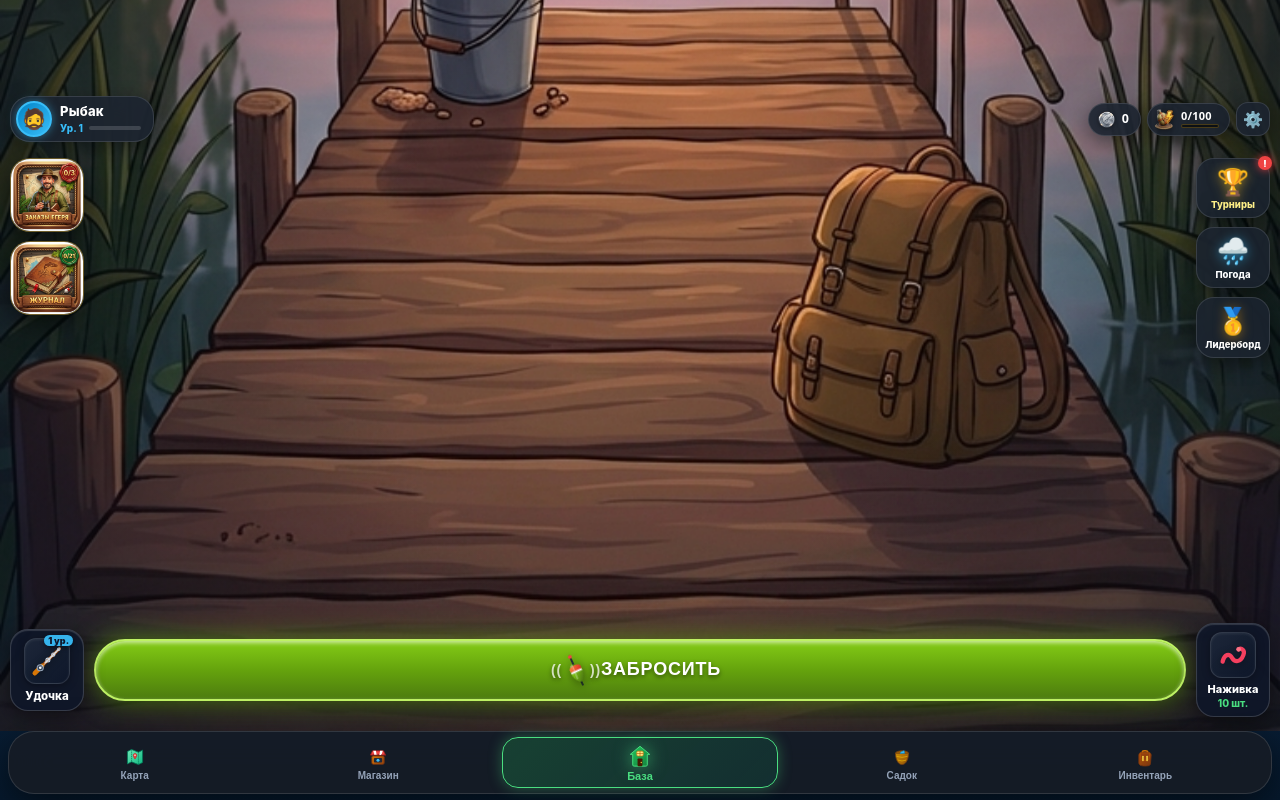
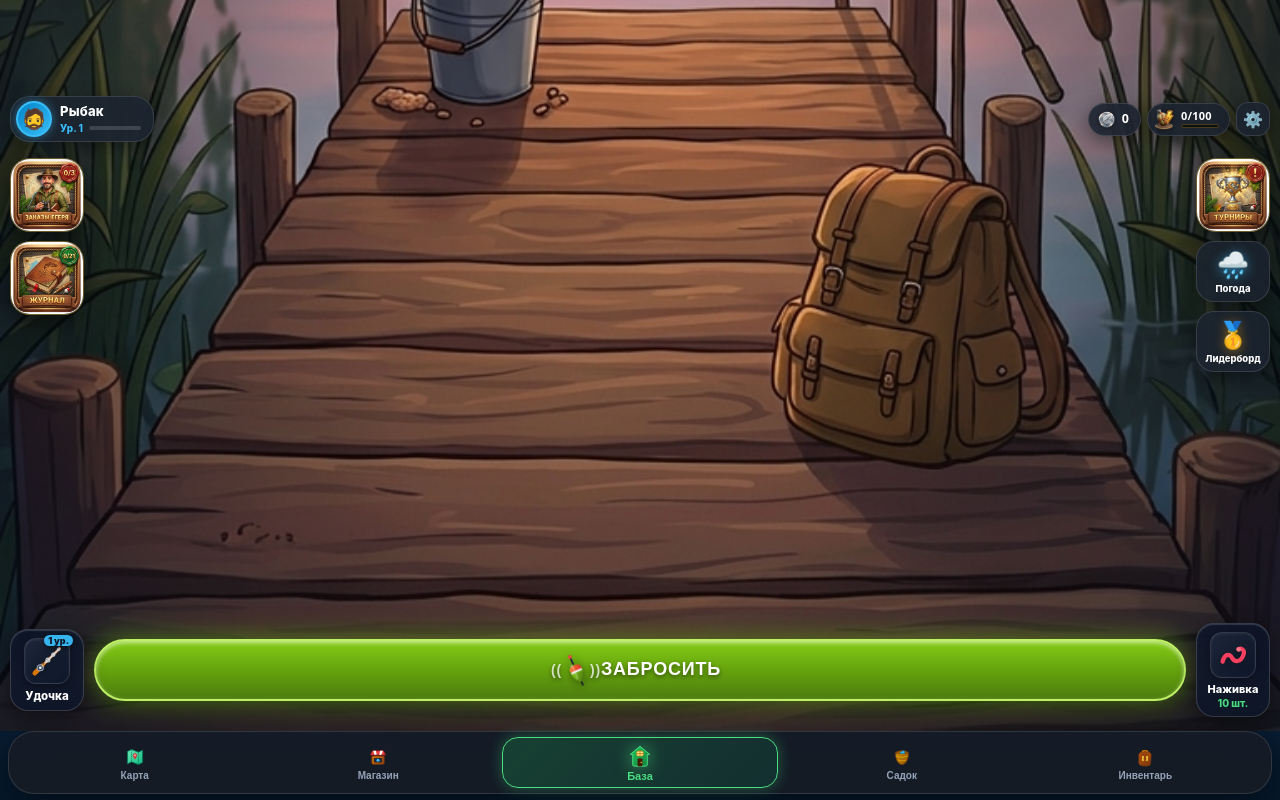
Before and after one commit to tourist217/fishing-game, a React (Vite) app: page / in a window 1280 px wide. Built offline with nearby package versions, Linux system fonts and the light colour scheme.

Commit message:
feat(ui): add new 3D stylized Tournaments button and modal icon (v1.5.6.8)

```diff
--- a/src/components/HomeScreen.tsx
+++ b/src/components/HomeScreen.tsx
@@ -718,56 +718,27 @@ export const HomeScreen = ({
             onClick={() => setActiveModal('tournament')}
             style={{
               width: '74px',
-              background: 'rgba(28, 36, 48, 0.85)',
-              backdropFilter: 'blur(16px)',
-              WebkitBackdropFilter: 'blur(16px)',
-              border: '1.5px solid rgba(255, 255, 255, 0.12)',
-              borderRadius: '18px',
-              padding: '7px 4px 6px 4px',
-              display: 'flex',
-              flexDirection: 'column',
-              alignItems: 'center',
+              height: '74px',
+              borderRadius: '20px',
               cursor: 'pointer',
-              boxShadow: '0 6px 20px rgba(0, 0, 0, 0.45)',
               position: 'relative',
+              boxShadow: '0 8px 24px rgba(0, 0, 0, 0.55)',
               transition: 'transform 0.12s ease',
-            }}
-          >
-            <span
-              style={{
-                position: 'absolute',
-                top: '-3px',
-                right: '-3px',
-                width: '14px',
-                height: '14px',
-                borderRadius: '50%',
-                background: '#ef4444',
-                color: '#fff',
-                fontSize: '9px',
-                fontWeight: 900,
-                display: 'flex',
-                alignItems: 'center',
-                justifyContent: 'center',
-                boxShadow: '0 0 8px rgba(239, 68, 68, 0.9)',
-              }}
-            >
-              !
-            </span>
-            <div style={{ fontSize: '26px', filter: 'drop-shadow(0 2px 6px rgba(251, 191, 36, 0.6))' }}>
-              🏆
-            </div>
-            <div
-              style={{
-                fontSize: '9.5px',
-                fontWeight: 800,
-                color: '#fef08a',
-                marginTop: '3px',
-                textAlign: 'center',
-                lineHeight: 1.15,
-              }}
-            >
-              Турниры
-            </div>
+              overflow: 'hidden',
+              background: '#152232',
+              border: '1.5px solid rgba(251, 191, 36, 0.4)',
+            }}
+          >
+            <img
+              src="/assets/icons/tournaments.png"
+              alt="Турниры"
+              style={{
+                width: '100%',
+                height: '100%',
+                objectFit: 'cover',
+                display: 'block',
+              }}
+            />
           </div>
 
           {/* 2. Погода */}
@@ -1327,7 +1298,7 @@ export const HomeScreen = ({
               textAlign: 'center',
             }}
           >
-            <div style={{ fontSize: '42px', marginBottom: '8px' }}>🏆</div>
+            <div style={{ fontSize: '42px', marginBottom: '8px' }}>🥇</div>
             <div style={{ fontSize: '17px', fontWeight: 800, color: '#fbbf24', marginBottom: '6px' }}>
               Клуб и Лидерборд
             </div>
@@ -1514,7 +1485,20 @@ export const HomeScreen = ({
               textAlign: 'center',
             }}
           >
-            <div style={{ fontSize: '42px', marginBottom: '8px' }}>🏆</div>
+            <div style={{ display: 'flex', justifyContent: 'center', marginBottom: '10px' }}>
+              <img
+                src="/assets/icons/tournaments.png"
+                alt="Турниры"
+                style={{
+                  width: '64px',
+                  height: '64px',
+                  borderRadius: '16px',
+                  objectFit: 'cover',
+                  border: '1.5px solid rgba(251, 191, 36, 0.4)',
+                  boxShadow: '0 4px 16px rgba(0, 0, 0, 0.5)',
+                }}
+              />
+            </div>
             <div style={{ fontSize: '16px', fontWeight: 800, color: '#fbbf24', marginBottom: '6px' }}>
               Ежедневный турнир
             </div>
--- a/src/version.ts
+++ b/src/version.ts
@@ -1 +1 @@
-export const APP_VERSION = 'v1.5.6.7';
+export const APP_VERSION = 'v1.5.6.8';
```
Also changed, not shown: public/assets/icons/tournaments.png (added).
